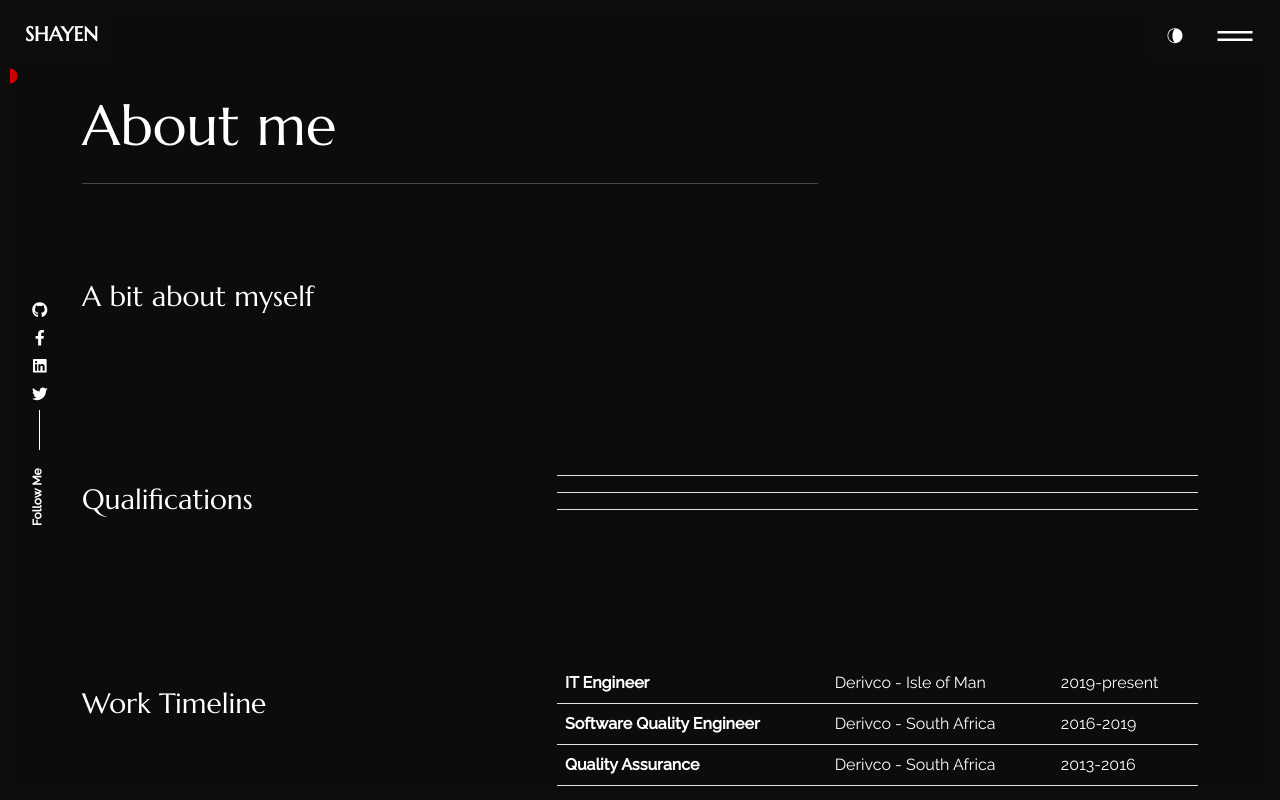
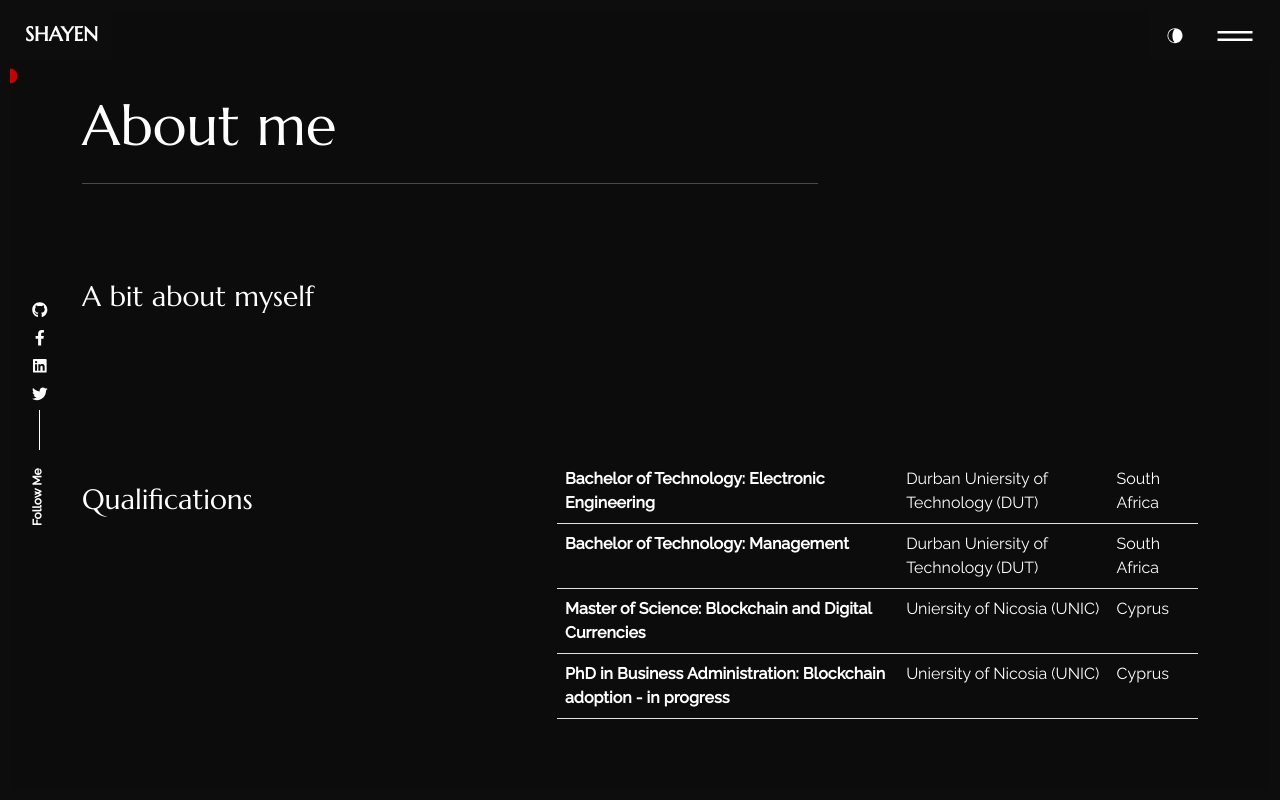
Before and after one commit to shayenr/Resume, a React (Create React App) app: page /about in a window 1280 px wide. Shown: the top 800 px of the page. Built offline with nearby package versions, Linux system fonts and the light colour scheme.

Commit message:
updated qualifications

```diff
--- a/src/pages/about/index.js
+++ b/src/pages/about/index.js
@@ -8,6 +8,7 @@ import {
   worktimeline,
   skills,
   services,
+  qualifications, // Import the qualifications array
 } from "../../content_option";
 
 export const About = () => {
@@ -35,14 +36,14 @@ export const About = () => {
             </div>
           </Col>
         </Row>
-        <Row className=" sec_sp">
+        <Row className="sec_sp">
           <Col lg="5">
             <h3 className="color_sec py-4">Qualifications</h3>
           </Col>
           <Col lg="7">
             <table className="table caption-top">
               <tbody>
-                {worktimeline.map((data, i) => {
+                {qualifications.map((data, i) => {
                   return (
                     <tr key={i}>
                       <th scope="row">{data.degree}</th>
@@ -55,7 +56,7 @@ export const About = () => {
             </table>
           </Col>
         </Row>
-        <Row className=" sec_sp">
+        <Row className="sec_sp">
           <Col lg="5">
             <h3 className="color_sec py-4">Work Timeline</h3>
           </Col>
```
